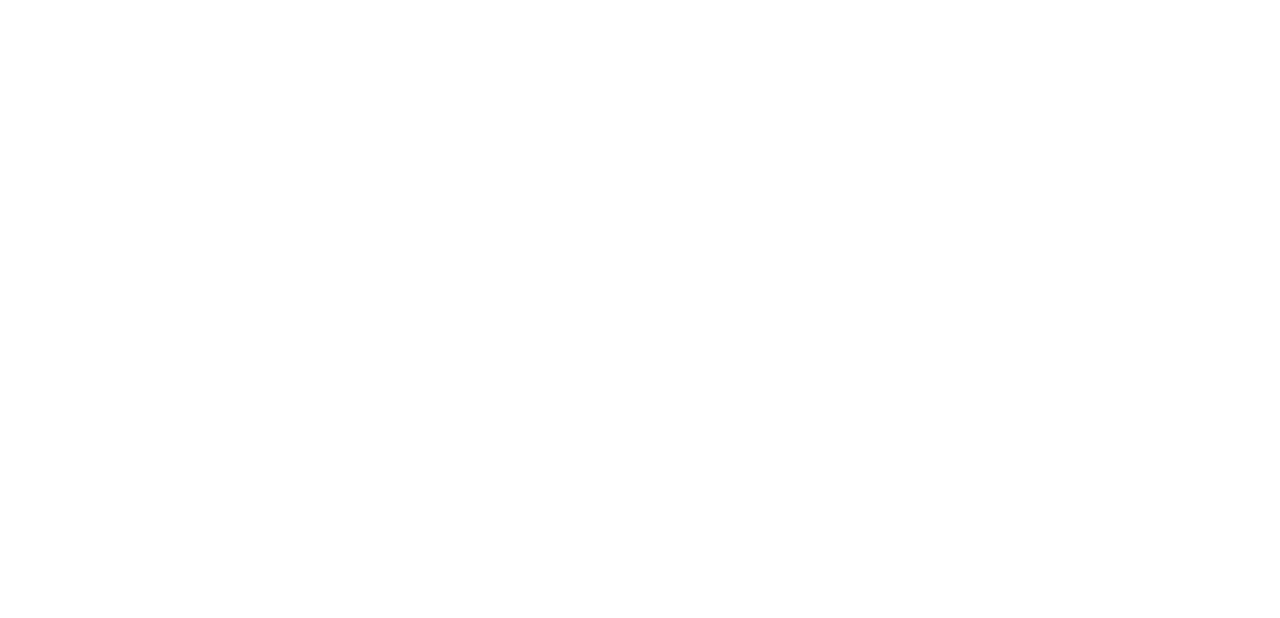
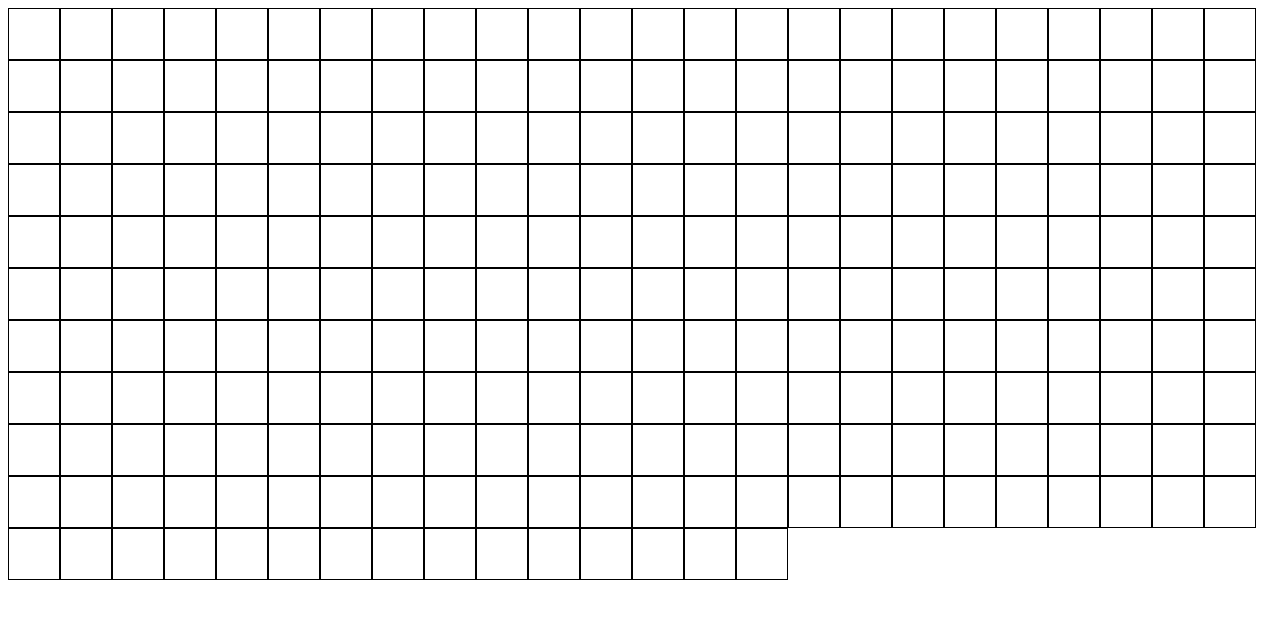
Before and after one commit to rickatnite/etch-a-sketch, a plain HTML site: page index.html in a window 1280 px wide. Drawn offline with Linux system fonts and the light colour scheme.

Commit message:
Created style sheet, created grid element divs, added mouseover event listener, color change works.

```diff
--- a/index.html
+++ b/index.html
@@ -4,9 +4,10 @@
     <meta charset="UTF-8">
     <meta name="viewport" content="width=device-width, initial-scale=1.0">
     <title>Etch-a-Sketch</title>
+    <link rel="stylesheet" href="style.css"/>
     <script src="script.js" defer></script>
 </head>
 <body>
-    <div id="container"></div>
+    <div class="grid-container" id="grid"></div> <!--create div and container class to hold the grid squares-->
 </body>
 </html>
--- a/script.js
+++ b/script.js
@@ -0,0 +1,75 @@
+
+const gridContainer = document.getElementById("grid"); //create reference to grid-container element
+const gridSize = 16; // define grid size to determine number of rows and columns
+
+for (let i = 0; i < gridSize * gridSize - 1; i++) { // create loop to create divs and add to the container
+  const div = document.createElement("div");
+  div.classList.add("grid-item");
+  gridContainer.appendChild(div);
+  let color = "#000000"; //set color to change square to on mouseover
+  div.addEventListener("mouseover", () => { // on mouseover event, change the square color
+    div.style.backgroundColor = color; // change background color
+  });
+}
+
+// Set up a “hover” effect so that the grid divs change color when your mouse passes over them,
+// leaving a (pixelated) trail through your grid like a pen would.
+// Hint: “Hovering” is what happens when your mouse enters a div and ends when your mouse leaves it.
+// You can set up event listeners for either of those events as a starting point.
+
+// There are multiple ways to change the color of the divs, including:
+// Adding a new class to the div.
+// Changing the div’s background color using JavaScript.
+
+// Add a button on the top of the screen that will send the user a popup
+// asking for the number of squares per side for the new grid.
+// Once entered, the existing grid should be removed,
+// and a new grid should be generated in the same total space as before
+// (e.g., 960px wide) so that you’ve got a new sketch pad.
+
+// Tip: Set the limit for the user input to a maximum of 100.
+// Research button tags in HTML and how you can make a JavaScript function run when one is clicked.
+// Also check out prompts.
+// You should be able to enter 64 and have a brand new 64x64 grid pop up
+// without changing the total amount of pixels used.
+
+
+
+
+
+
+
+
+
+
+
+
+
+
+
+
+
+
+
+
+
+
+
+
+// const container = document.querySelector("#container"); //create reference to the container div
+// const grid = document.createElement("div"); //create div element for the squares and store as grid
+// grid.classList.add("grid"); //add a class to the grid div
+// container.appendChild(grid); //append grid div to the container
+
+// const gridContainer = document.getElementById("grid"); //get reference to grid container
+// const rows = 4; //get number of rows in the grid
+// const columns = 4; //get number of columns in the grid
+
+// //create nested loops to create grid
+// for (let i = 0; i < rows; i++) { //iterate through rows
+//   for (let j = 0; j < columns; j++) { //iterate through columns within each row
+//     const div = document.createElement('div'); //create div element for each grid item
+//     div.className = 'grid-item'; //set class to grid item
+//     gridContainer.appendChild(div); //appen to the grid container
+//   }
+// }
--- /dev/null
+++ b/style.css
@@ -0,0 +1,11 @@
+.grid-container {
+    display: flex; /*enable flex layout*/
+    flex-wrap: wrap; /*allow items to wrap to multiple rows*/
+}
+
+.grid-item { /*style each square div and set size*/
+    background-color: white;
+    width: 50px;
+    height: 50px;
+    border: 1px solid black;
+}
```
